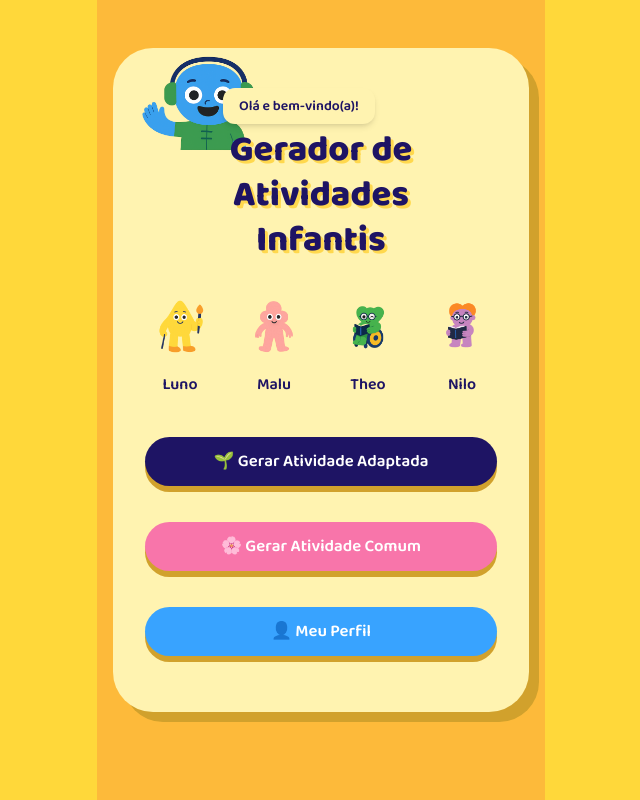
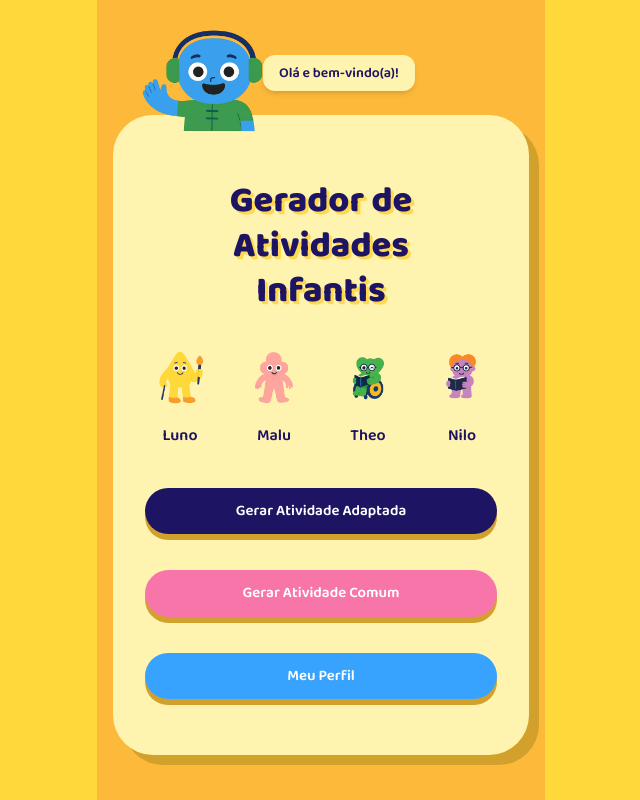
Before and after one commit to letiricetti2-alt/gerador-de-atividades-infantis, a Next.js app: page / in a window 1280 px wide. Shown: the whole page, without its empty margins (319-959 px from the left). Built offline with nearby package versions, Linux system fonts and the light colour scheme.

Commit message:
Update page.jsx

```diff
--- a/app/page.jsx
+++ b/app/page.jsx
@@ -4,30 +4,33 @@ export default function Home() {
   return (
     <main className="min-h-screen flex flex-col items-center justify-center bg-[#FDBA3A] py-10 px-4">
       {/* Personagem e balão de fala */}
-      <div className="relative w-full max-w-[420px] flex justify-start mb-[-40px]">
-        <div className="absolute -top-10 left-2 sm:left-6">
+      <div className="relative w-full max-w-[420px] flex justify-start">
+        {/* Personagem sobrepondo o card */}
+        <div className="absolute -top-6 left-6 z-10">
           <Image
             src="/personagens/tina.png"
             alt="Tina"
-            width={130}
-            height={130}
+            width={140}
+            height={140}
             priority
           />
         </div>
-        <div className="absolute top-0 left-[110px] bg-[#FFF3B0] text-[#1E1464] px-4 py-2 rounded-xl shadow-md font-semibold text-sm">
+
+        {/* Balão */}
+        <div className="absolute top-[10px] left-[150px] bg-[#FFF3B0] text-[#1E1464] px-4 py-2 rounded-xl shadow-md font-semibold text-sm">
           Olá e bem-vindo(a)!
         </div>
       </div>
 
       {/* Cartão principal */}
-      <div className="bg-[#FFF3B0] rounded-[40px] shadow-[10px_10px_0_#D1A12C] w-full max-w-[420px] pt-20 pb-10 px-8 text-center">
+      <div className="bg-[#FFF3B0] rounded-[40px] shadow-[10px_10px_0_#D1A12C] w-full max-w-[420px] pt-16 pb-10 px-8 text-center mt-[70px]">
         {/* Título */}
         <h1 className="text-[#1E1464] font-extrabold text-4xl leading-tight mb-8 drop-shadow-[3px_3px_0_#FFD84D]">
           Gerador de<br />Atividades<br />Infantis
         </h1>
 
         {/* Personagens */}
-        <div className="grid grid-cols-2 sm:grid-cols-4 gap-6 justify-items-center mb-10">
+        <div className="grid grid-cols-4 gap-6 justify-items-center mb-10">
           <div>
             <Image src="/personagens/luno.png" alt="Luno" width={70} height={70} />
             <p className="text-[#1E1464] font-semibold mt-2">Luno</p>
@@ -48,14 +51,14 @@ export default function Home() {
 
         {/* Botões */}
         <div className="flex flex-col items-center gap-5">
-          <button className="w-full bg-[#1E1464] text-white font-semibold py-3 rounded-full shadow-[0_6px_0_#D1A12C]">
-            🌱 Gerar Atividade Adaptada
+          <button className="w-full bg-[#1E1464] text-white font-semibold py-3 rounded-full shadow-[0_6px_0_#D1A12C] text-[15px]">
+            Gerar Atividade Adaptada
           </button>
-          <button className="w-full bg-[#F875AA] text-white font-semibold py-3 rounded-full shadow-[0_6px_0_#D1A12C]">
-            🌸 Gerar Atividade Comum
+          <button className="w-full bg-[#F875AA] text-white font-semibold py-3 rounded-full shadow-[0_6px_0_#D1A12C] text-[15px]">
+            Gerar Atividade Comum
           </button>
-          <button className="w-full bg-[#38A3FF] text-white font-semibold py-3 rounded-full shadow-[0_6px_0_#D1A12C]">
-            👤 Meu Perfil
+          <button className="w-full bg-[#38A3FF] text-white font-semibold py-3 rounded-full shadow-[0_6px_0_#D1A12C] text-[15px]">
+            Meu Perfil
           </button>
         </div>
       </div>
```
